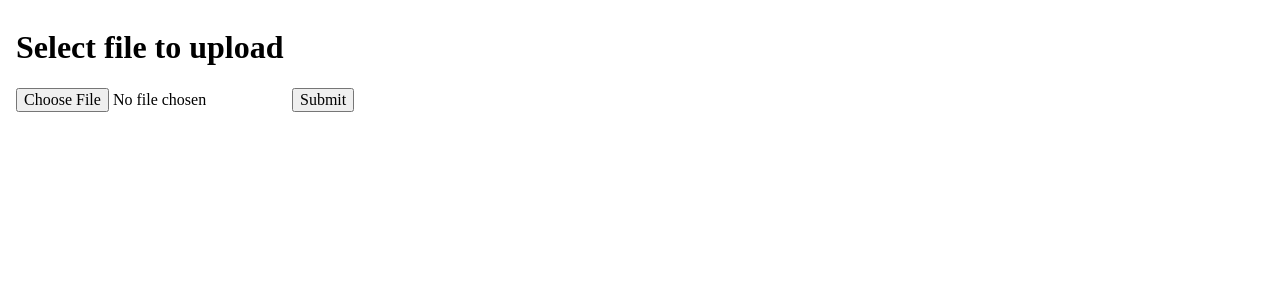
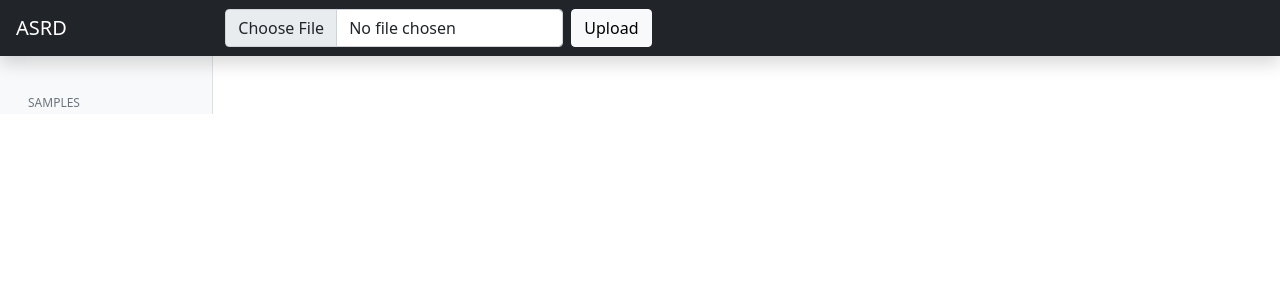
Before and after one commit to borisov-mikhail/ASRD, a Flask app: page / in a window 1280 px wide. Shown: the top 300 px of the page. Run offline with Flask 2, Linux system fonts and the light colour scheme.

Commit message:
Redesign

```diff
--- a/asrd/analyzer.py
+++ b/asrd/analyzer.py
@@ -114,11 +114,14 @@ class Analyzer:
                      float(sample.mass)
             point.volume = volume
 
-    def plot_graph(self, app, index):
+    def plot_graph(self, index):
         sample = self.samples[index]
+
         x = [point.p_p1 for point in sample.points]
         y = [point.volume for point in sample.points]
         hue = [point.adsorb_or_desorb for point in sample.points]
+
+
         data = {'P/P0_1': x,
                 'V': y,
                 'adsorb_or_desorb': hue}
--- a/asrd/app.py
+++ b/asrd/app.py
@@ -1,3 +1,4 @@
+import json
 import os
 import uuid
 from flask import Flask, render_template, send_from_directory, request, flash,\
@@ -52,12 +53,35 @@ def view_with_graph(guid, sample_index):
     analyzer = Analyzer()
     analyzer.parse(os.path.join(conf.UPLOAD_PATH, guid))
     samples_names = analyzer.get_samples_names()
-    analyzer.models_calculation(int(sample_index))
-    plotpath = analyzer.plot_graph(app, int(sample_index))
+    return render_template('index.html',
+                           file=guid,
+                           graph=True,
+                           sample_index=int(sample_index),
+                           samples=enumerate(samples_names))
 
-    return render_template('index.html',
-                           graph=plotpath,
-                           samples=enumerate(samples_names))
+
+@app.route('/api/points/<guid>/<sample>')
+def api_get_point(guid, sample):
+    analyzer = Analyzer()
+    analyzer.parse(os.path.join(conf.UPLOAD_PATH, guid))
+    analyzer.models_calculation(int(sample))
+    sample = analyzer.samples[int(sample)]
+
+    x = [point.p_p1 for point in sample.points]
+    y = [point.volume for point in sample.points]
+
+    data = [{
+      'x': x,
+      'data': y,
+    }, {
+      'x': x,
+      'data': y,
+    }, {
+      'x': x,
+      'data': y,
+    }]
+
+    return json.dumps(data)
 
 
 @app.route('/plot/<filename>')
--- a/asrd/templates/index.html
+++ b/asrd/templates/index.html
@@ -6,27 +6,86 @@
     <title>ASRD</title>
 
     <link
+        href="https://cdn.jsdelivr.net/npm/bootstrap@5.0.0-beta2/dist/css/bootstrap.min.css"
         rel="stylesheet"
-      href="https://cdnjs.cloudflare.com/ajax/libs/normalize/8.0.1/normalize.min.css"
-      integrity="sha512-NhSC1YmyruXifcj/KFRWoC561YpHpc5Jtzgvbuzx5VozKpWvQ+4nXhPdFgmx8xqexRcpAglTj9sIBWINXa8x5w=="
+        integrity="sha384-BmbxuPwQa2lc/FVzBcNJ7UAyJxM6wuqIj61tLrc4wSX0szH/Ev+nYRRuWlolflfl"
         crossorigin="anonymous"
-    />
+    >
+    <script
+        src="https://cdn.jsdelivr.net/npm/bootstrap@5.0.0-beta2/dist/js/bootstrap.bundle.min.js"
+        integrity="sha384-b5kHyXgcpbZJO/tY9Ul7kGkf1S0CWuKcCD38l8YkeH8z8QjE0GmW1gYU5S9FOnJ0"
+        crossorigin="anonymous"
+    ></script>
 
     <style>
+      .content div {
+        width: 100%;
+        height: 400px
+      }
+
       body {
-        padding: 0.5em 1em;
+        font-size: .875rem;
       }
-      #menu { /* Левая колонка */
-        float: left; /* Обтекание справа */
-        width: 200px; /* Ширина колонки */
-        padding: 5px; /* Поля вокруг текста */
-        margin: 10px 10px 20px 10px; /* Значения отступов */
+
+      .sidebar {
+        box-shadow: inset -1px 0 0 rgba(0, 0, 0, .1);
+      }
+
+      .sidebar .nav-link {
+        font-weight: 500;
+        color: #333;
+      }
+
+      .sidebar .nav-link.active {
+        color: #007bff;
+      }
+
+      .sidebar-heading {
+        font-size: .75rem;
+        text-transform: uppercase;
       }
     </style>
   </head>
   <body>
-    <h1 class="bla-bla-class">Select file to upload</h1>
+    <nav class="navbar navbar-dark bg-dark shadow flex-md-nowrap">
+      <a href="/" class="navbar-brand col-md-3 col-lg-2 me-0 px-3">
+        ASRD
+      </a>
 
+      <div class="container-fluid">
+        <form class="d-flex" method="post" action="/upload-srb-data/" enctype="multipart/form-data">
+          <input
+            class="form-control me-2"
+            type="file"
+            name="file"
+            required
+            aria-label="Upload SRB file"
+          >
+
+          <button class="btn btn-light" type="submit">Upload</button>
+        </form>
+      </div>
+    </nav>
+
+    <div class="container-fluid">
+      <div class="row">
+        <nav class="col-md-3 col-lg-2 d-md-block bg-light sidebar collapse">
+          <div class="position-sticky pt-3">
+            <h2 class="h6 sidebar-heading d-flex justify-content-between align-items-center px-3 mt-4 mb-1 text-muted">Samples</h2>
+
+            {% if samples %}
+              <ul class="nav flex-column">
+                {% for index, name in samples %}
+                  <li class="nav-item">
+                    <a class="nav-link {% if index == sample_index %}active{% endif %}" href="/view/{{file}}/{{index}}">{{name}}</a>
+                  </li>
+                {% endfor %}
+              </ul>
+            {% endif %}
+          </div>
+        </nav>
+
+        <main class="col-md-9 ms-sm-auto col-lg-10 px-md-4">
           <div>
             {% with messages = get_flashed_messages() %}
               {% if messages %}
@@ -39,24 +98,54 @@
             {% endwith %}
           </div>
 
-    <form method="post" action="/upload-srb-data/" enctype="multipart/form-data">
-      <input type="file" name="file" autocomplete="off" required>
-
-      <button type="submit">Submit</button>
-    </form>
-
-    {% if samples %}
-      <ul id="menu">
-        {% for index, name in samples %}
-          <li>
-            <a href="/view/{{file}}/{{index}}">{{name}}</a>
-          </li>
-        {% endfor %}
-      </ul>
-    {% endif %}
+          <div id="plot_container" class="content"></div>
+        </main>
+      </div>
+    </div>
 
     {% if graph %}
-      <img src="/plot/{{graph}}" alt="">
+      <script
+        src="https://cdn.jsdelivr.net/npm/echarts@5.0.2/dist/echarts.min.js"
+        integrity="sha256-NZlQFkif+Cpc0rqEGGpSmaU55Vw4aMWK5KC3BRACd/Q="
+        crossorigin="anonymous"
+      ></script>
+
+      <script>
+        function loadData() {
+          const [guid, sample] = location.pathname.split('/').slice(2, 4)
+
+          return fetch(`/api/points/${guid}/${sample}`)
+            .then(response => response.json())
+        }
+
+        function renderPlot(wrapper, data) {
+          const container = document.createElement('div');
+          wrapper.appendChild(container);
+
+          const chart = window.echarts.init(container);
+
+          chart.setOption({
+            xAxis: {
+              type: 'category',
+              data: data.x,
+            },
+            yAxis: {
+              type: 'value'
+            },
+            series: [{
+              data: data.data,
+              type: 'line'
+            }]
+          });
+        }
+
+        const plot_container = document.getElementById('plot_container');
+        if (plot_container) {
+          loadData().then(data => {
+            data.forEach(plot_data => renderPlot(plot_container, plot_data));
+          });
+        }
+      </script>
     {% endif %}
   </body>
 </html>
```
Lines whose indentation alone changed are shown as unchanged.
